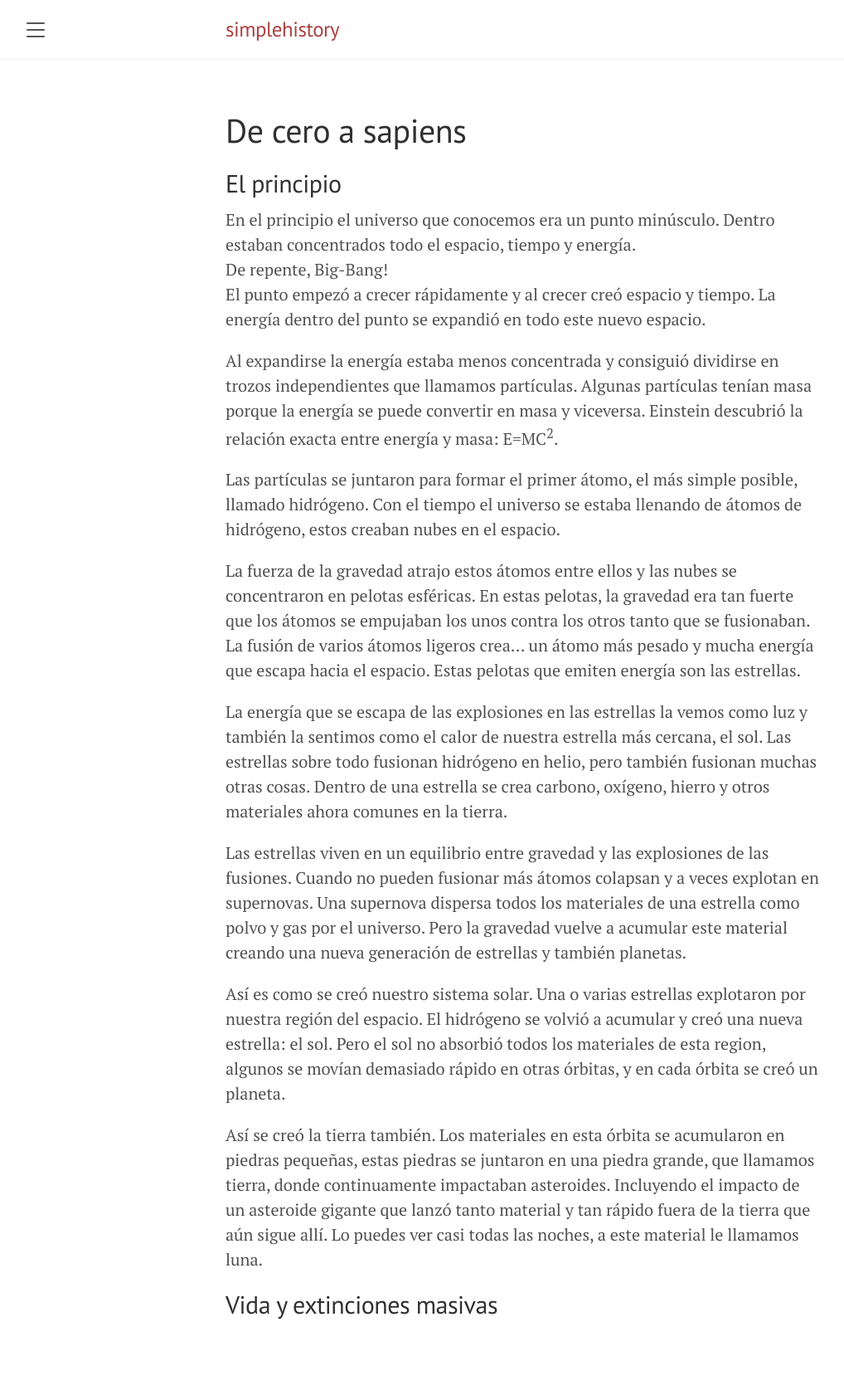
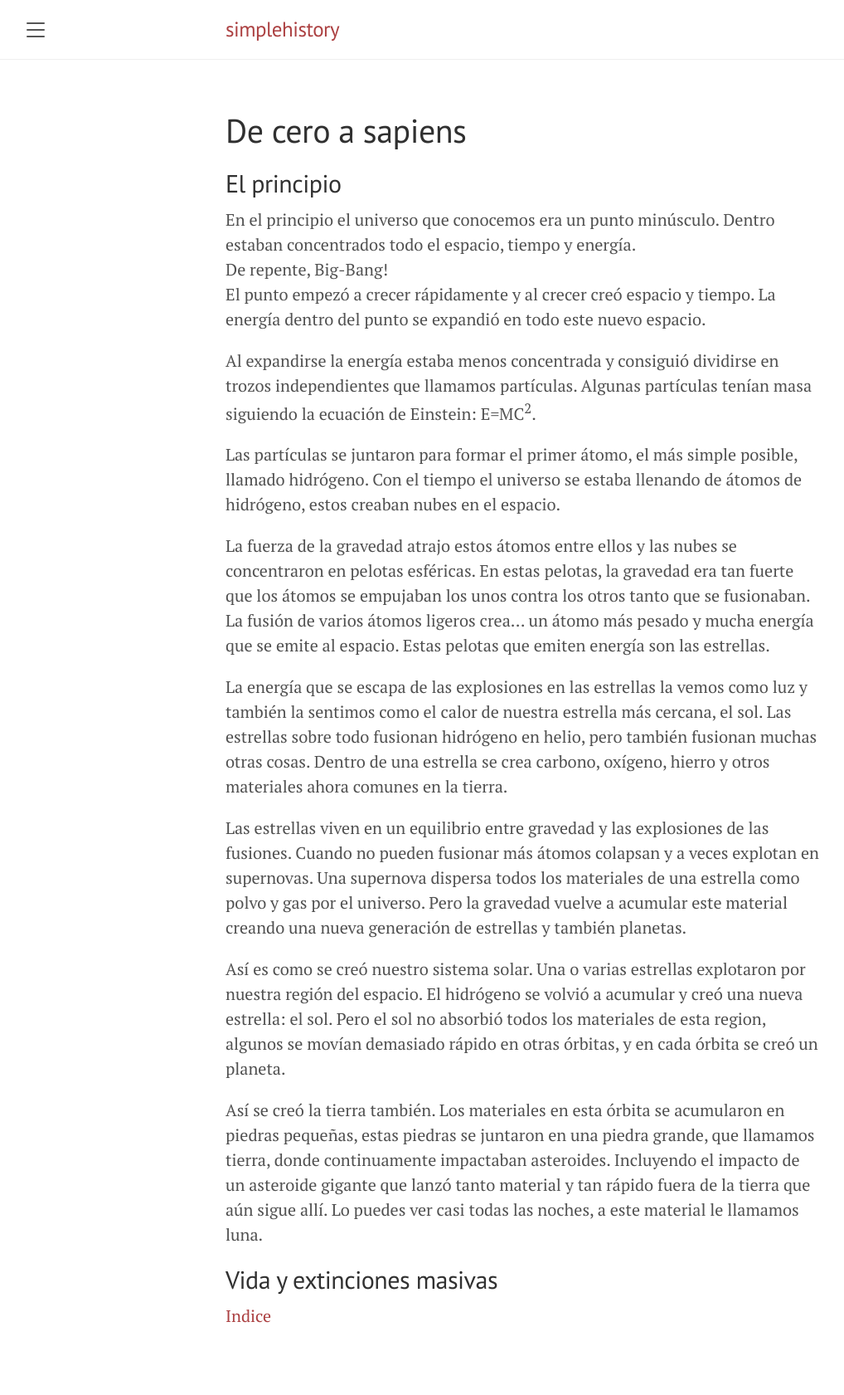
Before and after one commit to JordiPolo/simplehistory, a Jekyll site: the page built from 01.md, in a window 1280 px wide. Shown: the whole page at 83% size, without its empty margins (8-1026 px from the left). Built offline with Jekyll 4.4.1, drawn with Linux system fonts in a browser that asks for light colours.

Commit message:
Update 01.md

```diff
--- a/01.md
+++ b/01.md
@@ -10,11 +10,11 @@ De repente, Big-Bang!
 El punto empezó a crecer rápidamente y al crecer creó espacio y tiempo. La energía dentro del punto se expandió en todo este nuevo espacio.
 
 Al expandirse la energía estaba menos concentrada y consiguió dividirse en trozos independientes que llamamos partículas.
-Algunas partículas tenían masa porque la energía se puede convertir en masa y viceversa. Einstein descubrió la relación exacta entre energía y masa: E=MC<sup>2</sup>.
+Algunas partículas tenían masa siguiendo la ecuación de Einstein:  E=MC<sup>2</sup>.
 
 Las partículas se juntaron para formar el primer átomo, el más simple posible, llamado hidrógeno. Con el tiempo el universo se estaba llenando de átomos de hidrógeno, estos creaban nubes en el espacio.
 
-La fuerza de la gravedad atrajo estos átomos entre ellos y las nubes se concentraron en pelotas esféricas. En estas pelotas, la gravedad era tan fuerte que los átomos se empujaban los unos contra los otros tanto que se fusionaban. La fusión de varios átomos ligeros crea… un átomo más pesado y mucha energía que escapa hacia el espacio. Estas pelotas que emiten energía son las estrellas.
+La fuerza de la gravedad atrajo estos átomos entre ellos y las nubes se concentraron en pelotas esféricas. En estas pelotas, la gravedad era tan fuerte que los átomos se empujaban los unos contra los otros tanto que se fusionaban. La fusión de varios átomos ligeros crea… un átomo más pesado y mucha energía que se emite al espacio. Estas pelotas que emiten energía son las estrellas.
 
 
 La energía que se escapa de las explosiones en las estrellas la vemos como luz y también la sentimos como el calor de nuestra estrella más cercana, el sol. Las estrellas sobre todo fusionan hidrógeno en helio, pero también fusionan muchas otras cosas. Dentro de una estrella se crea carbono, oxígeno, hierro y otros materiales ahora comunes en la tierra.
@@ -26,4 +26,7 @@ Así es como se creó nuestro sistema solar. Una o varias estrellas explotaron p
 Así se creó la tierra también. Los materiales en esta órbita se acumularon en piedras pequeñas, estas piedras se juntaron en una piedra grande, que llamamos tierra, donde continuamente impactaban asteroides. Incluyendo el impacto de un asteroide gigante que lanzó tanto material y tan rápido fuera de la tierra que aún sigue allí. Lo puedes ver casi todas las noches, a este material le llamamos luna.
 
 
+
 ## Vida y extinciones masivas
+
+[Indice](/index.html)
```
